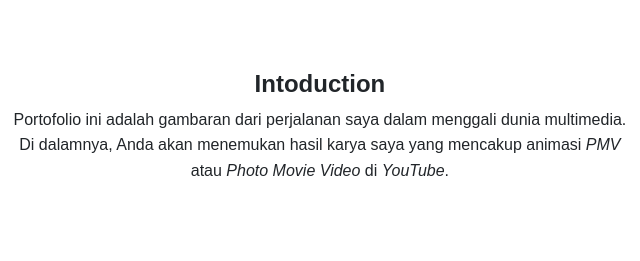
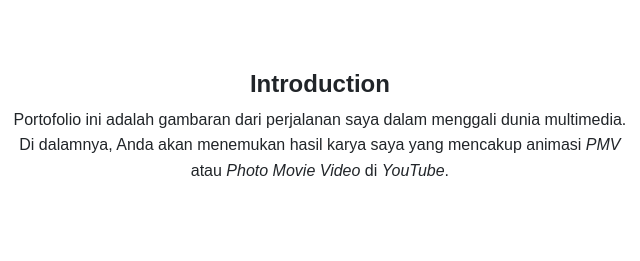
Before and after one commit to MatchaOcha/pmvanimation, a plain HTML site: page contact.html in a window 1280 px wide. Shown: the part 474-735 px from the top of the page, 83-723 px from the left. Drawn offline with nearby package versions, Linux system fonts and the light colour scheme.

Commit message:
Update contact.html

```diff
--- a/contact.html
+++ b/contact.html
@@ -37,7 +37,7 @@
 	<table width="1197" border="0">
   <tbody>
     <tr>
-		<td><center><h4><b>Intoduction</b></h4></center>
+		<td><center><h4><b>Introduction</b></h4></center>
 		<center><p>Portofolio ini adalah gambaran dari perjalanan saya dalam menggali dunia multimedia. <br>Di dalamnya, Anda akan menemukan hasil karya saya yang mencakup animasi <i>PMV</i><br>
 	  atau <i>Photo Movie Video</i> di <i>YouTube</i>. </p></center> </td>
       <td><center> <table width="402" height="251" border="1">
```
